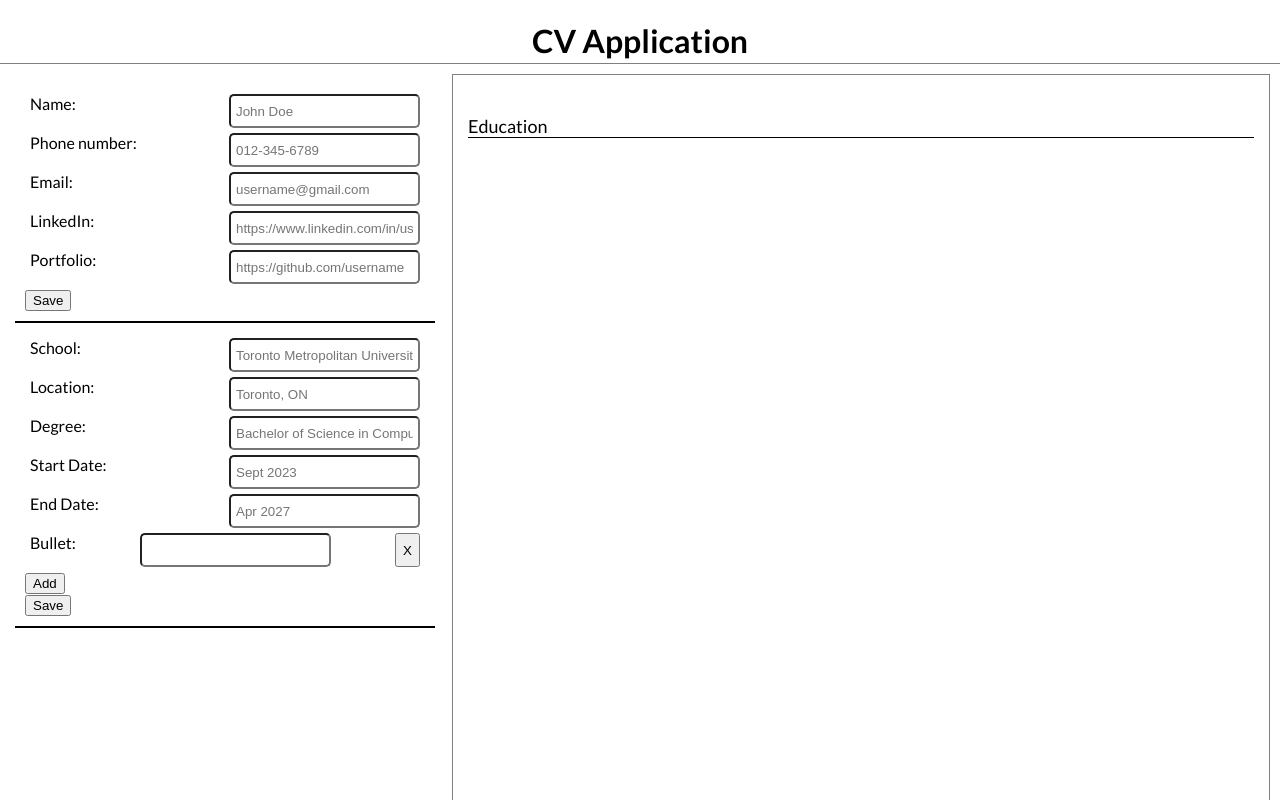
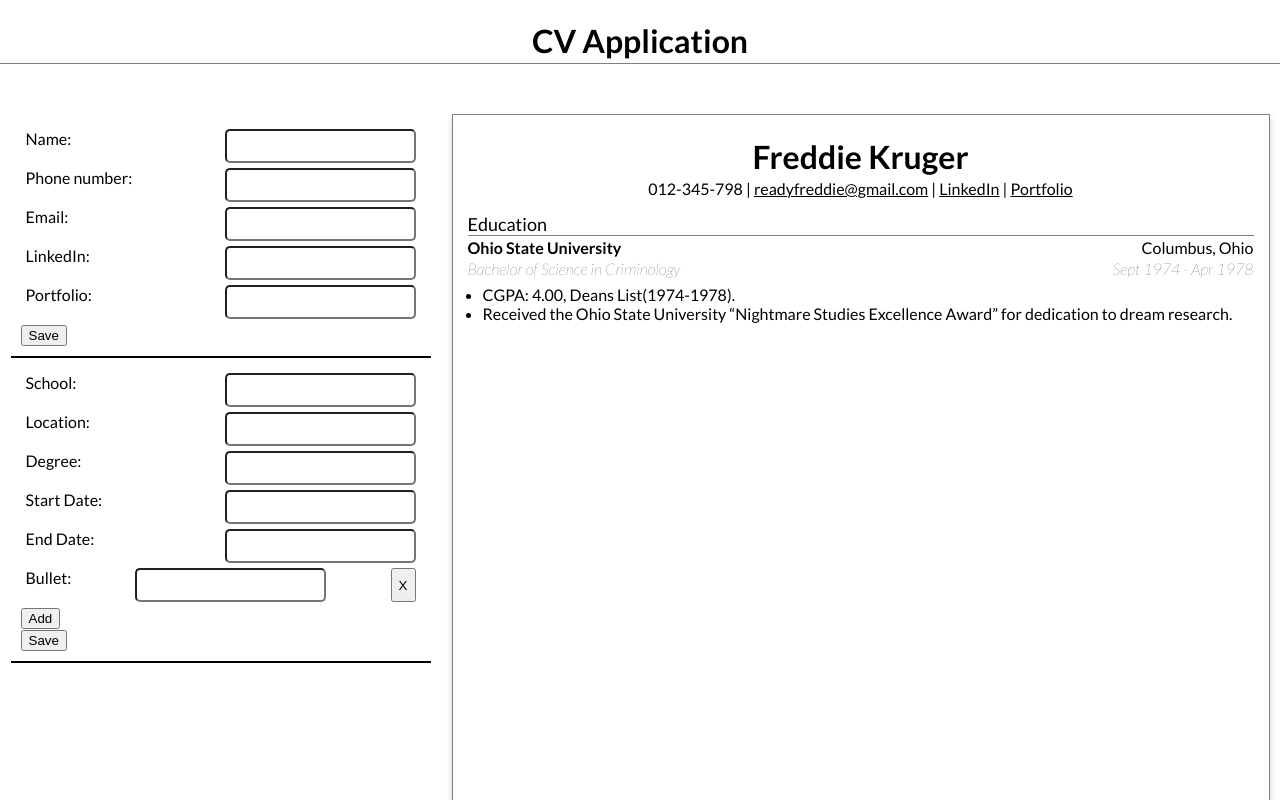
Before and after one commit to AbdirahmanFree/CV-Application, a React (Vite) app: page / in a window 1280 px wide. Shown: the top 800 px of the page. Built offline with nearby package versions, Linux system fonts and the light colour scheme.

Commit message:
built and styled education section of resume added default text state

```diff
--- a/src/App.jsx
+++ b/src/App.jsx
@@ -7,20 +7,29 @@ import { Resume } from './components/Resume.jsx'
 function App() {
   const [cvData, setCvData] = useState({
     'personal': {
-      'name': '',
-      'number': '',
-      'email': '',
-      'linkedIn': '',
-      'portfolio': '',
+      'name': 'Freddie Kruger',
+      'number': '012-345-798',
+      'email': 'readyfreddie@gmail.com',
+      'linkedIn': 'https://www.linkedin.com/in/freddie-kruger/',
+      'portfolio': 'https://github.com/freddie-kruger',
     },
     'education': {
         'id': crypto.randomUUID(),
-        'school': '',
-        'location': '',
-        'degree': '',
-        'start': '',
-        'end': '',
-        'bullets': [],
+        'school': 'Ohio State University',
+        'location': 'Columbus, Ohio',
+        'degree': 'Bachelor of Science in Criminology',
+        'start': 'Sept 1974',
+        'end': 'Apr 1978',
+        'bullets': [
+        {
+          'id': crypto.randomUUID(),
+          'text': 'CGPA: 4.00, Deans List(1974-1978).'
+        },
+        {
+           'id': crypto.randomUUID(),
+           'text': 'Received the Ohio State University “Nightmare Studies Excellence Award” for dedication to dream research.'
+        }
+      ],
     },
 
     'experience': [
--- a/src/components/Builder.jsx
+++ b/src/components/Builder.jsx
@@ -3,7 +3,7 @@ import { BuilderSection } from './BuilderSection'
 
 function Builder({cvData, setCvData}){
     return (
-        <div className='content'>
+        <div className='Builder-section'>
             <BuilderSection section="personal" sectionData={cvData.personal} setCvData={setCvData} />
             <BuilderSection section="education" sectionData={cvData.education} setCvData={setCvData} />
             <BuilderSection section="experience" sectionData={cvData.experience} setCvData={setCvData} />
--- a/src/components/BuilderSection.jsx
+++ b/src/components/BuilderSection.jsx
@@ -32,24 +32,24 @@ function BuilderSection({ section, sectionData, setCvData}){
         <form className="section" onSubmit={handleSubmit}>
             <div className="field">
                 <label htmlFor="name">Name:</label>
-                <input type="text" id="name" name="name" placeholder="John Doe"/>
+                <input type="text" id="name" name="name"/>
             </div>
 
             <div className="field">
                 <label htmlFor="number">Phone number: </label>
-                <input type="text" id="number" name="number" placeholder="012-345-6789"/>
+                <input type="text" id="number" name="number" />
             </div>
             <div className="field">
                 <label htmlFor="email">Email: </label>
-                <input type="email" id="email" name="email" placeholder="username@gmail.com"/>
+                <input type="email" id="email" name="email" />
             </div>
             <div className="field">
                 <label htmlFor="linkedin">LinkedIn: </label>
-                <input type="text" id="linkedin" name="linkedin" placeholder="https://www.linkedin.com/in/username/"/>
+                <input type="text" id="linkedin" name="linkedin" />
             </div>
             <div className="field">
                 <label htmlFor="portfolio">Portfolio: </label>
-                <input type="text" id="portfolio" name="portfolio" placeholder="https://github.com/username"/>
+                <input type="text" id="portfolio" name="portfolio"/>
             </div>
             <button type="submit">Save</button>
         </form>
@@ -102,24 +102,24 @@ function BuilderSection({ section, sectionData, setCvData}){
         <form className="section" onSubmit={handleSubmit}>
             <div className="field">
                 <label htmlFor="school">School: </label>
-                <input type="text" id="school" name="school" placeholder="Toronto Metropolitan University"/>
+                <input type="text" id="school" name="school"/>
             </div>
 
             <div className="field">
                 <label htmlFor="location">Location: </label>
-                <input type="text" id="location" name="location" placeholder="Toronto, ON"/>
+                <input type="text" id="location" name="location"/>
             </div>
             <div className="field">
                 <label htmlFor="degree">Degree: </label>
-                <input type="text" id="degree" name="degree" placeholder="Bachelor of Science in Computer Science"/>
+                <input type="text" id="degree" name="degree"/>
             </div>
             <div className="field">
                 <label htmlFor="start">Start Date: </label>
-                <input type="text" id="start" name="start" placeholder="Sept 2023"/>
+                <input type="text" id="start" name="start"/>
             </div>
             <div className="field">
                 <label htmlFor="end">End Date: </label>
-                <input type="text" id="end" name="end" placeholder="Apr 2027"/>
+                <input type="text" id="end" name="end"/>
             </div>
 
             <div className="bullets">
--- a/src/components/ResumeSection.jsx
+++ b/src/components/ResumeSection.jsx
@@ -17,8 +17,28 @@ function ResumeSection({ section, sectionData}){
     }
     if (section == "education") {
         return (
-            <div className='education content'>
+            <div className='education container'>
                 <div className='heading'>Education</div>
+                <div className='section-content'>
+                    <div className='section-field'>
+                        <span className='bold'>{sectionData.school}</span>
+                        <span>{sectionData.location}</span>
+                    </div>
+                    <div className='section-field'>
+                        <span className='italic'>{sectionData.degree}</span>
+                        <span className='italic'>{sectionData.start} - {sectionData.end}</span>
+                    </div>
+                    <div className='section-field'>
+                        <ul>
+                            {sectionData.bullets.map(bullet => {
+                                return (
+                                    <li>{bullet.text}</li>
+                                )
+                            })}
+                        </ul>
+                    </div>
+
+                </div>
 
             </div>
         )
--- a/src/styles/Builder.css
+++ b/src/styles/Builder.css
@@ -0,0 +1,3 @@
+.Builder-section {
+    margin: 50px auto;
+}
--- a/src/styles/Resume.css
+++ b/src/styles/Resume.css
@@ -6,5 +6,8 @@
     margin-top: 10px;
     padding-left: 0px;
     padding-right: 0px;
+    background-color: white;
+    box-shadow: 0px 4px 6px rgba(0, 0, 0, 0.2);
+    margin: 50px auto;
 
 }
--- a/src/styles/ResumeSection.css
+++ b/src/styles/ResumeSection.css
@@ -12,12 +12,35 @@ a {
     color: black;
 }
 
-.content {
+.container {
     margin: 15px;
 }
 .heading {
     font-size: 18px;
     width: 100%;
-    border-bottom: 1px solid;
+    border-bottom: 1px solid grey;
     margin: 0px;
 }
+
+.bold {
+    font-size: 16px;
+    font-weight: 600;
+}
+
+.italic {
+    font-style: italic;
+    font-weight: 200;
+}
+
+.section-field {
+    display: flex;
+    justify-content: space-between;
+    margin-top: 2px;
+    margin-bottom: 2px
+}
+
+ul {
+    margin-top: 5px;
+    padding: 0px;
+    padding-left: 15px;
+}
```
